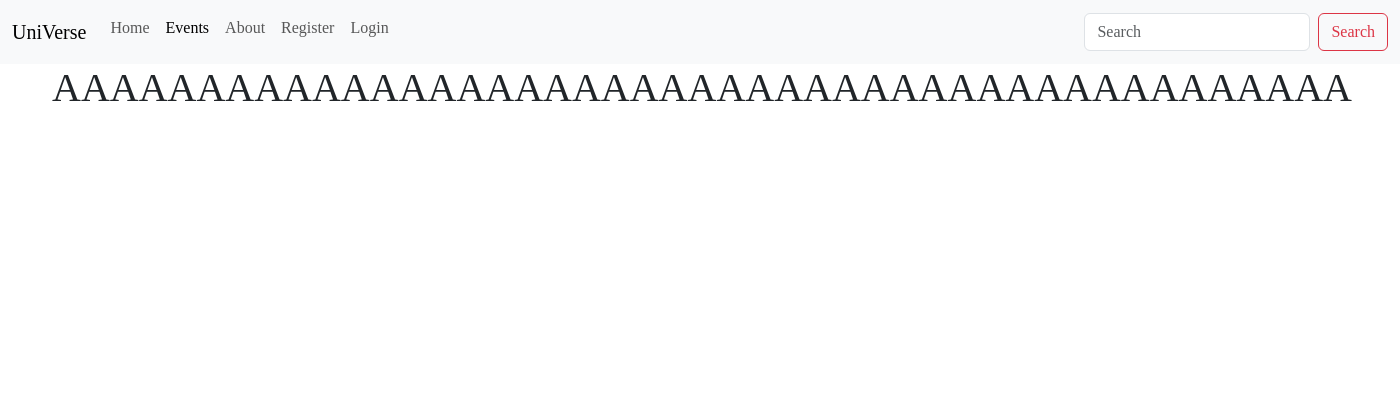
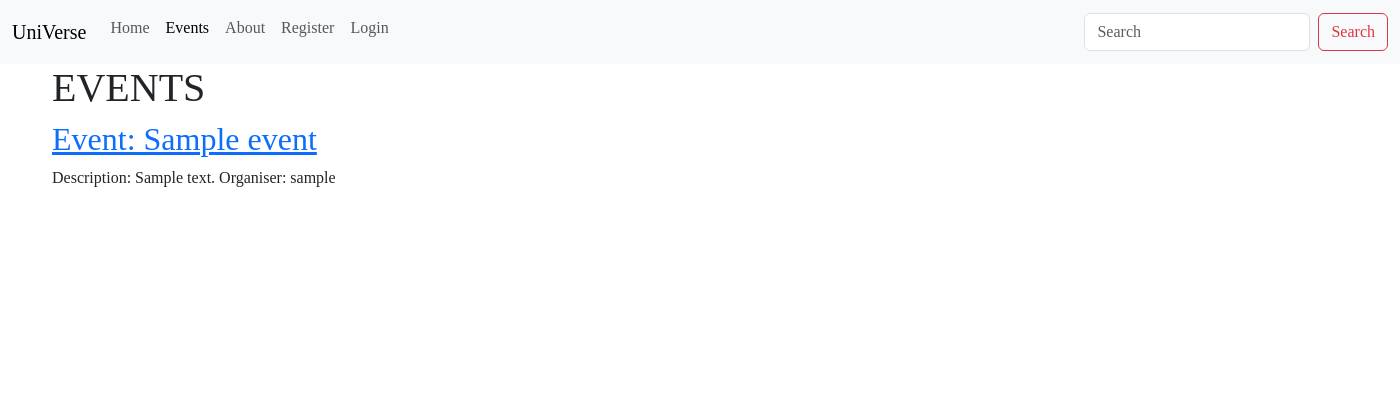
Before and after one commit to Tariq-845/UniVerse, a Django app: page /events/ in a window 1400 px wide. Shown: the top 420 px of the page. Run offline with Django 4.2, Linux system fonts and the light colour scheme; tables that the repository leaves empty hold one stand-in row (values such as "Sample post"); some libraries are stand-ins or nearby versions.

Commit message:
fixed urls

```diff
--- a/event/models.py
+++ b/event/models.py
@@ -5,7 +5,7 @@ from cloudinary.models import CloudinaryField
 # Create your models here.
 class Event(models.Model):
   name = models.CharField(max_length=200, unique=True)
-  slug = models.SlugField(null=True)
+  slug = models.SlugField(unique=True)
   description = models.TextField()
   event_organiser = models.ForeignKey(
     User,
--- a/event/templates/events/events.html
+++ b/event/templates/events/events.html
@@ -1,13 +1,23 @@
 {% extends "base.html" %}
 {% load static %}
-{% block title %}Home {% endblock %}
+{% block title %} Events {% endblock %}
 {% block content %}
 
 <div class="container">
   <div class="row">
     <div class="col-12">
-      <h1>AAAAAAAAAAAAAAAAAAAAAAAAAAAAAAAAAAAAAAAAAAAAA</h1>
+      <h1>EVENTS</h1>
     </div>
   </div>
-</div>
-{% endblock %}
+  <div class="row">
+    {% for event in event_list %}
+      <div class="col-4">
+        <a href="{% url 'event_detail' event.slug %}">
+          <h2>Event: {{ event.name }}</h2>
+        </a>
+        Description: {{ event.description | safe }}
+        Organiser: {{ event.event_organiser }}
+      </div>
+    {% endfor %}
+  </div>
+  {% endblock %}
--- a/event/urls.py
+++ b/event/urls.py
@@ -1,7 +1,8 @@
 from . import views
 from django.urls import path
-from .views import Events
+from .views import Events, event_detail
 
 urlpatterns = [
-  path('events/', Events.as_view(), name='events')
+  path('', Events.as_view(), name='events'),
+  path('<slug:slug>/', views.event_detail, name='event_detail')
 ]
--- a/event/views.py
+++ b/event/views.py
@@ -1,6 +1,21 @@
-from django.shortcuts import render
-from django.views.generic import TemplateView
+from django.shortcuts import render, get_object_or_404, reverse
+from django.views import generic
+from .models import Event, Review
 
 # Create your views here.
-class Events(TemplateView):
+class Events(generic.ListView):
+  queryset = Event.objects.all()
   template_name = 'events/events.html'
+  paginate_by = 4
+
+def event_detail(request, slug):
+  queryset = Event.objects.all()
+  event = get_object_or_404(queryset, slug=slug)
+
+  return render(
+    request,
+    "events/event_detail.html",
+    {
+      "event": event,
+    }
+  )
--- a/universe/urls.py
+++ b/universe/urls.py
@@ -21,8 +21,9 @@ from home.views import index
 
 urlpatterns = [
     path("accounts/", include("allauth.urls")),
+    path('user/', include('user_profile.urls')),
     path('admin/', admin.site.urls),
-    path('events/', Events.as_view(), name='events'),
+    path('events/', include('event.urls')),
     path('', include('home.urls')),
     path('summernote/', include('django_summernote.urls')),
 ]
--- a/user_profile/templates/user_profile/user_profile.html
+++ b/user_profile/templates/user_profile/user_profile.html
@@ -0,0 +1,2 @@
+{% extends "base.html" %}
+<h1>AAAAAAAAAAAAAAAAAAAAAAAAAAAAA</h1>
--- a/user_profile/urls.py
+++ b/user_profile/urls.py
@@ -0,0 +1,6 @@
+from django.urls import path
+from . import views
+
+urlpatterns = [
+  path('', views.user_profile, name='user_profile')
+]
```
Also changed, not shown: event/templates/events/event_detail.html (added, +12 -0 lines), user_profile/views.py (+13 -0 lines).
